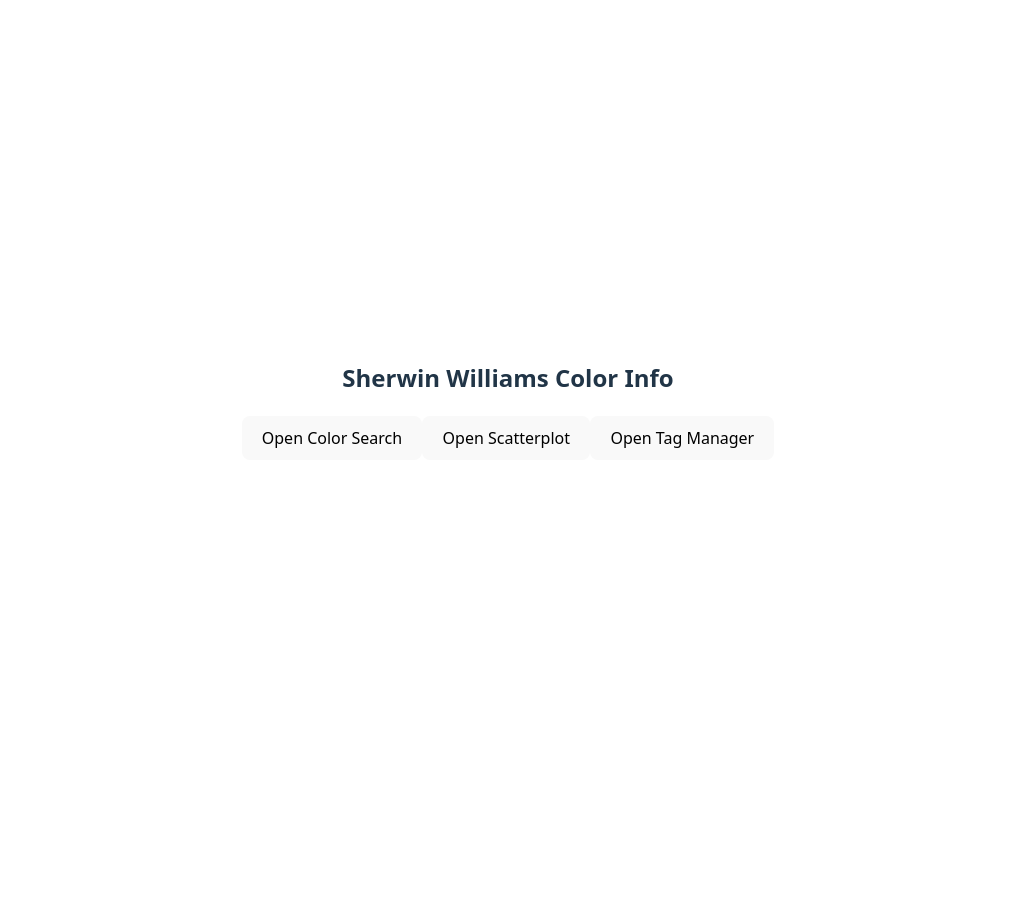
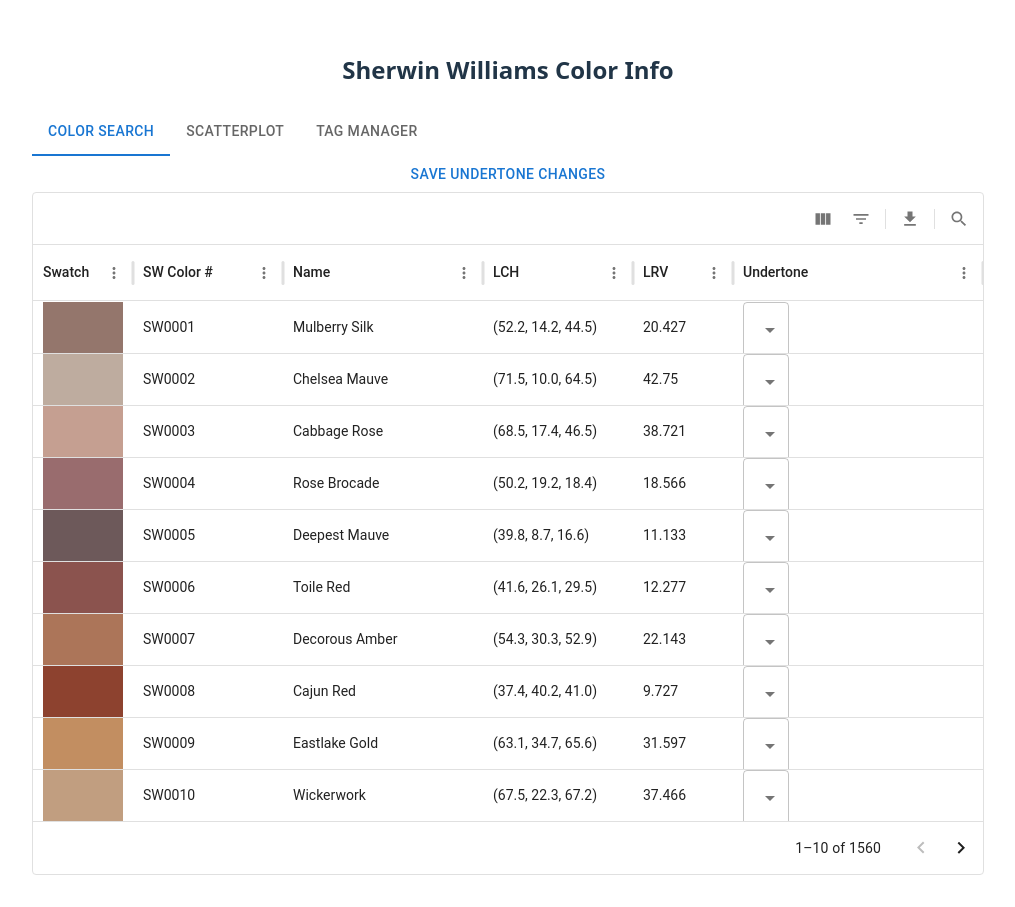
Before and after one commit to ykopstein/ykopstein.github.io, a React (Vite) app: page / in a window 1280 px wide. Shown: the whole page, without its empty margins (132-1147 px from the left). Before the commit the page ends 800 px from the top, so only its background shows below. Built offline with nearby package versions, Linux system fonts and the light colour scheme.

Commit message:
Fix scatterplot

```diff
--- a/src/App.tsx
+++ b/src/App.tsx
@@ -1,4 +1,4 @@
-import { Button, TextField } from '@mui/material';
+import { Box, Button, Tab, Tabs } from '@mui/material';
 import './App.css'
 import type { AxisMetatadata } from './sherwinWilliams/api/types';
 import AxisMetatadataSelector from './sherwinWilliams/components/AxisMetadataSelector';
@@ -9,10 +9,7 @@
 import { getTaggedColors, getTags } from './sherwinWilliams/api/colorTagging';
 
 function App() {
-    const [showSelector, setShowSelector] = useState(false);
-    const [showScatterPlot, setShowScatterPlot] = useState(false);
-    const [showTagManager, setShowTagManager] = useState(false);
-    const [tag, setTag] = useState('');
+    const [tabIndex, setTabIndex] = useState(0);
     const [taggedColors, setTaggedColors] = useState<{ code: string, displayHex: string }[]>([]);
     const [xAxis, setXAxis] = useState<AxisMetatadata | undefined>();
     const [yAxis, setYAxis] = useState<AxisMetatadata | undefined>();
@@ -31,27 +28,22 @@
         <>
             <h2>Sherwin Williams Color Info</h2>
 
-            <button onClick={() => setShowSelector(!showSelector)}>
-                {showSelector ? 'Close' : 'Open'} Color Search
-            </button>
-            <button onClick={() => setShowScatterPlot(!showScatterPlot)}>
-                {showScatterPlot ? 'Close' : 'Open'} Scatterplot
-            </button>
-            <button onClick={() => setShowTagManager(!showTagManager)}>
-                {showTagManager ? 'Close' : 'Open'} Tag Manager
-            </button>
+            <Tabs value={tabIndex} onChange={(_, newValue) => setTabIndex(newValue)}>
+                <Tab label="Color Search" />
+                <Tab label="Scatterplot" />
+                <Tab label="Tag Manager" />
+            </Tabs>
 
-            <div hidden={!showSelector}>
+            <Box hidden={tabIndex !== 0}>
                 <ScsColorSelector
                     onSelect={() => { }}
                 />
-            </div>
+            </Box>
 
-            <div hidden={!showScatterPlot}>
+            <Box hidden={tabIndex !== 1}>
                 <div>
                     <AxisMetatadataSelector onSelect={axis => setXAxis(axis)} />
                     <AxisMetatadataSelector onSelect={axis => setYAxis(axis)} />
-                    <TextField value={tag} onChange={e => setTag(e.target.value) } />
                     <Button onClick={async () => await refreshTaggedColors()}>Refresh</Button>
                 </div>
 
@@ -59,11 +51,11 @@
                     colors={taggedColors}
                     xAxis={xAxis}
                     yAxis={yAxis} />
-            </div>
+            </Box>
 
-            <div hidden={!showTagManager}>
+            <Box hidden={tabIndex !== 2}>
                 <ColorTagManager></ColorTagManager>
-            </div>
+            </Box>
         </>
     );
 }
--- a/src/sherwinWilliams/components/ColorTagManager.tsx
+++ b/src/sherwinWilliams/components/ColorTagManager.tsx
@@ -30,7 +30,7 @@
                     <TextField
                         value={x.displayColorHex}
                         placeholder="Hex color"
-                        onChange={e => setTags(prev => { prev[ix].displayColorHex = e.target.value; return prev; })} />
+                        onChange={e => setTags(prev => { const updated = [...prev]; updated[ix].displayColorHex = e.target.value; return updated; })} />
                 </li>
             ))}
             <li>
--- a/src/sherwinWilliams/components/ScsColorSelector.tsx
+++ b/src/sherwinWilliams/components/ScsColorSelector.tsx
@@ -212,7 +212,7 @@
     };
 
     return (<>
-        <Button onClick={() => applyPendingUndertoneChanges()}>Save Tags</Button>
+        <Button onClick={() => applyPendingUndertoneChanges()}>Save Undertone Changes</Button>
         <DataGrid
             rows={rows.map(row => ({ ...row, id: row.number }))}
             columns={columns}
```
